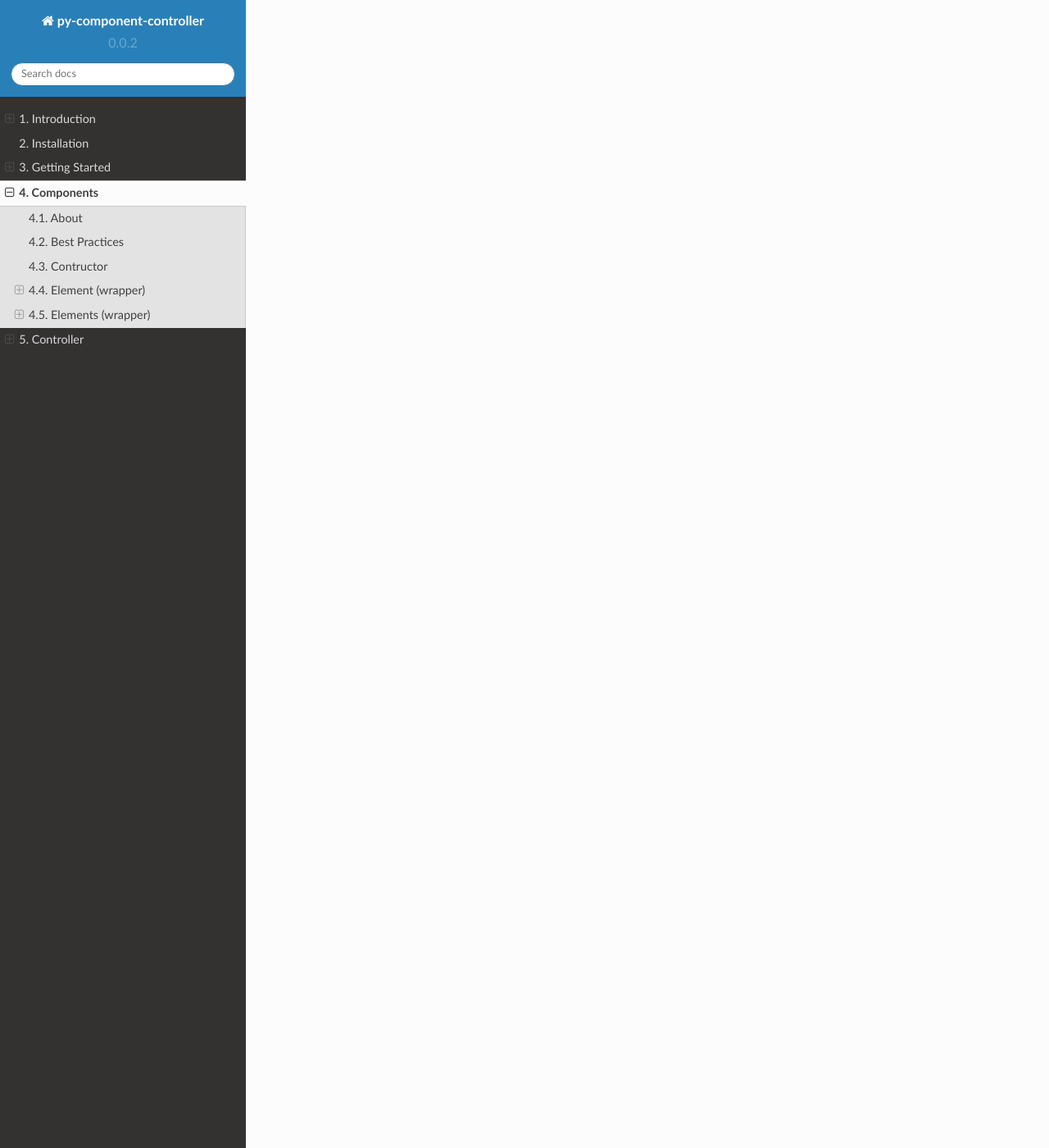
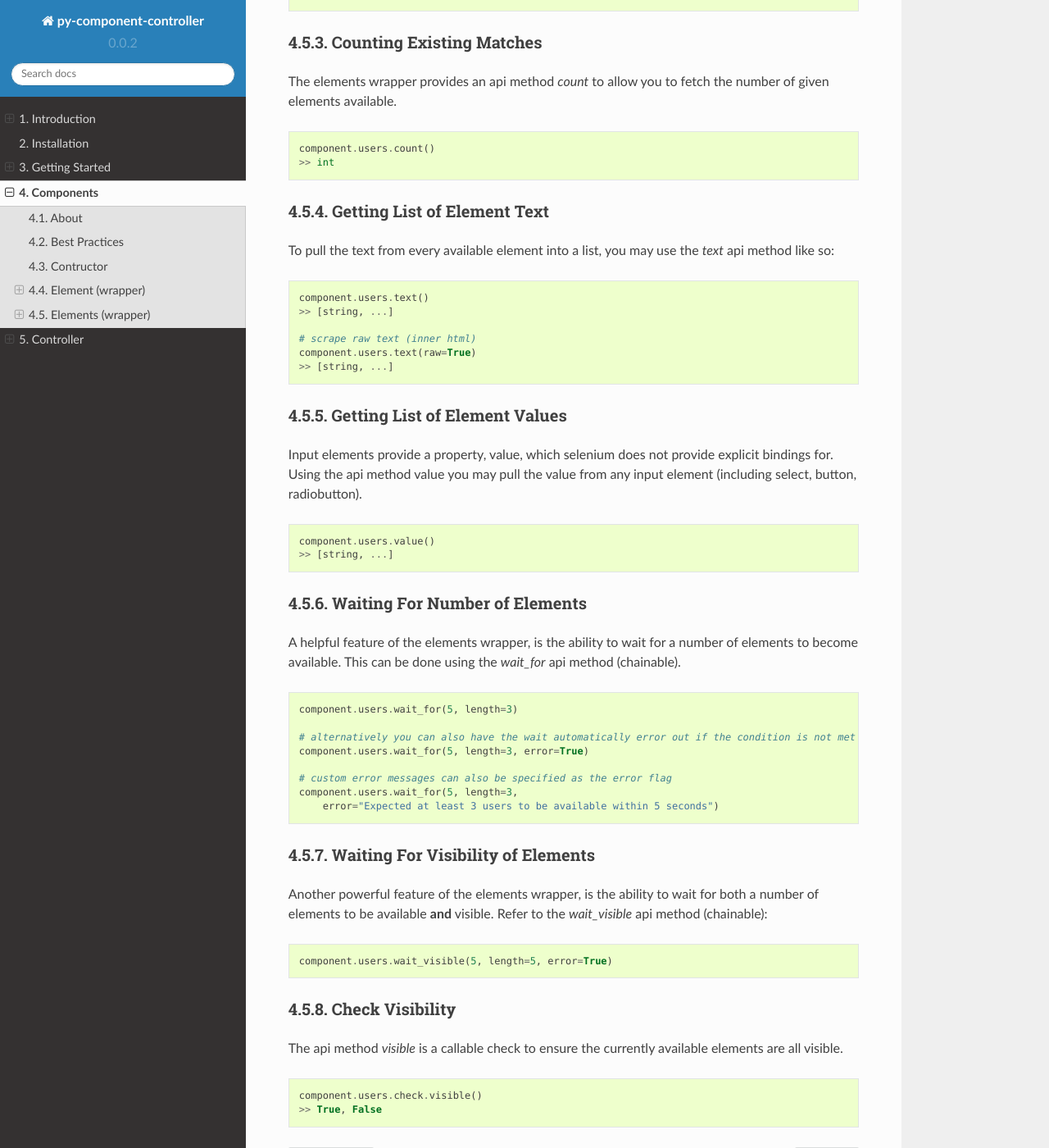
Before and after one commit to neetjn/py-component-controller, a Sphinx documentation site: the page built from docs/source/component.rst, in a window 1280 px wide and 1400 px high, scrolled down 6543 px. Shown: the whole window at 82% size. Built offline with Sphinx 7.4.7 and the Read the Docs theme 2.0.0, drawn with Linux system fonts in a browser that asks for light colours; some of the changed text lies outside the part shown.

Commit message:
Completed elements wrapper api docs

```diff
--- a/docs/source/component.rst
+++ b/docs/source/component.rst
@@ -179,7 +179,7 @@ To send input to an element, refer to the *send_input* api method (chainable):
 .. code-block:: python
 
     component.username_field\
-        .send_input('py-component-controller')
+        .send_input('py-component-controller')\
         .get_attribute('class')
 
     # in the event the component element is a custom element that accepts input
@@ -198,7 +198,7 @@ To simply wait for an element to be available, you may use the *wait_for* api me
 
     # wait 5 seconds for element to be available
     component.button\
-        .wait_for(5)
+        .wait_for(5)\
         .click()
 
     # alternatively you can also have the wait automatically error out if the condition is not met
@@ -291,23 +291,104 @@ Elements (wrapper)
 Formatting Selectors
 --------------------
 
+As shown in `Getting Started <http://py-component-controller.readthedocs.io/en/latest/getting_started.html>`_, elements may be defined with template selectors.
+Take for example the following component elements provider:
+
+.. code-block:: python
+
+    @component_elements
+    def users(self):
+        return 'a.users.{class}'
+
+You can format the element's selector prior to executing any operations.
+
+.. code-block:: python
+
+    component.users\
+        .fmt(class="active")\
+        .wait_for(5, length=1)
+
 Fetching List of Selenium WebElements
 -------------------------------------
+
+The elements wrapper will still allow you to fetch selenium WebElements and access the standard selenium bindings.
+
+.. code-block:: python
+
+    component.users.get()
+    >> [WebElement, ...]
+
+.. code-block:: python
+
+    for user in component.users.get():
+        user.click()
 
 Counting Existing Matches
 -------------------------
 
+The elements wrapper provides an api method *count* to allow you to fetch the number of given elements available.
+
+.. code-block:: python
+
+    component.users.count()
+    >> int
+
 Getting List of Element Text
 ----------------------------
 
-Getting List of Element Value
+To pull the text from every available element into a list, you may use the *text* api method like so:
+
+.. code-block:: python
+
+    component.users.text()
+    >> [string, ...]
+
+    # scrape raw text (inner html)
+    component.users.text(raw=True)
+    >> [string, ...]
+
+Getting List of Element Values
 -----------------------------
+
+Input elements provide a property, value, which selenium does not provide explicit bindings for. Using the api method value you may pull the value from any input element (including select, button, radiobutton).
+
+.. code-block:: python
+
+    component.users.value()
+    >> [string, ...]
 
 Waiting For Number of Elements
 ------------------------------
 
+A helpful feature of the elements wrapper, is the ability to wait for a number of elements to become available. This can be done using the `wait_for` api method (chainable).
+
+.. code-block:: python
+
+    component.users.wait_for(5, length=3)
+
+    # alternatively you can also have the wait automatically error out if the condition is not met
+    component.users.wait_for(5, length=3, error=True)
+
+    # custom error messages can also be specified as the error flag
+    component.users.wait_for(5, length=3,
+        error="Expected at least 3 users to be available within 5 seconds")
+
 Waiting For Visibility of Elements
 ----------------------------------
 
+Another powerful feature of the elements wrapper, is the ability to wait for both a number of elements to be available **and** visible.
+Refer to the *wait_visible* api method (chainable):
+
+.. code-block:: python
+
+    component.users.wait_visible(5, length=5, error=True)
+
 Check Visibility
 ----------------
+
+The api method *visible* is a callable check to ensure the currently available elements are all visible.
+
+.. code-block:: python
+
+    component.users.check.visible()
+    >> True, False
```
